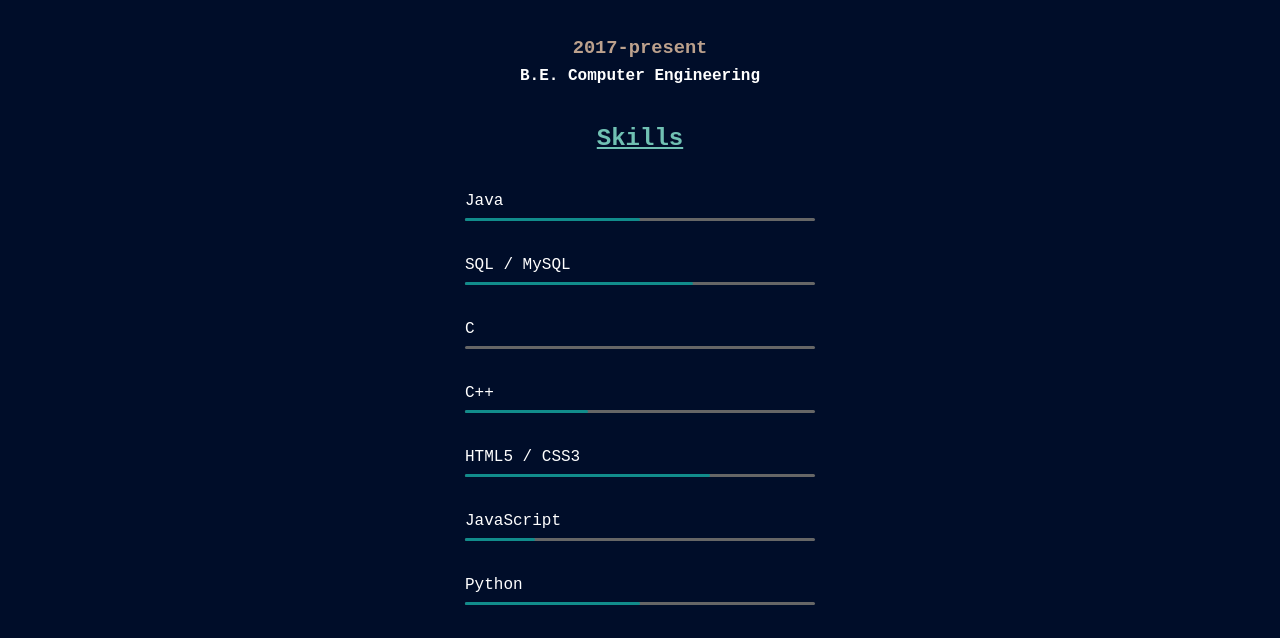
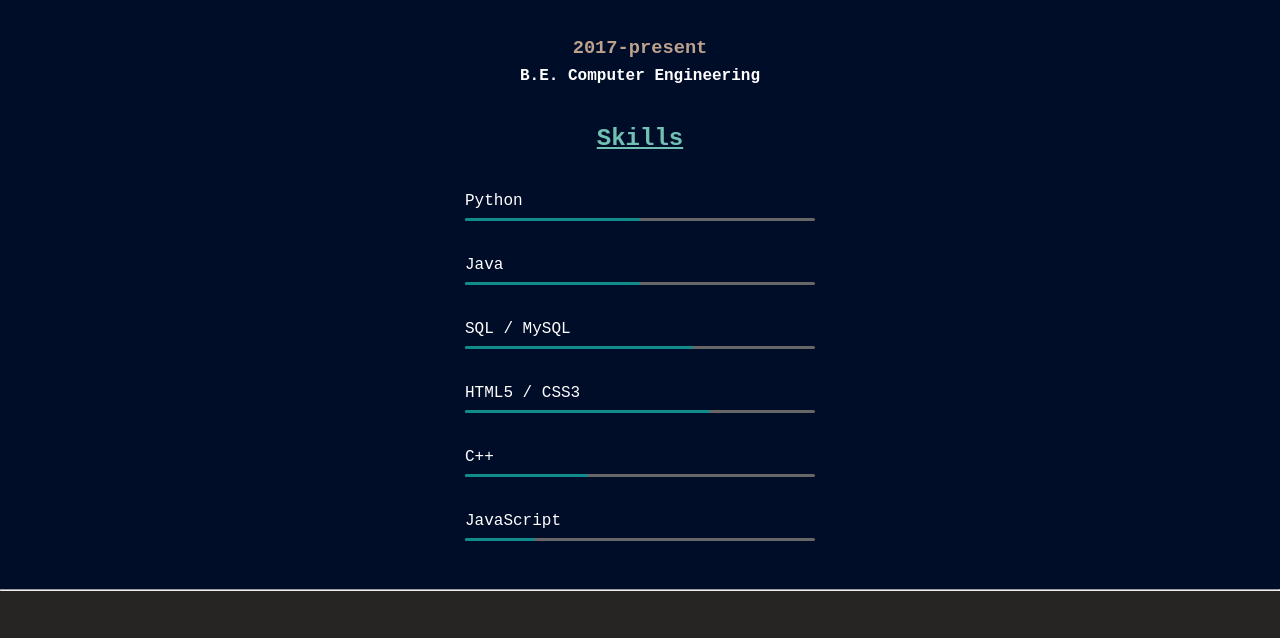
Before and after one commit to yeshapatel356/yeshapatel356.github.io, a plain HTML site: page portfolio.html in a window 1280 px wide. Shown: the part 1349-1987 px from the top of the page. Drawn offline with Linux system fonts and the light colour scheme.

Commit message:
Update portfolio.html

```diff
--- a/portfolio.html
+++ b/portfolio.html
@@ -149,6 +149,13 @@
 
     <ul class="skills-bar-container">
 
+      <label>Python</label>
+      <span class="percent"></span>
+      <li>
+        <span class="progressbar progressblue" id="progress-python"></span>
+      </li>
+
+
       <label>Java</label>
       <span class="percent"></span>
       <li>
@@ -161,10 +168,10 @@
         <span class="progressbar progressblue" id="progress-sql"></span>
       </li>
 
-      <label>C</label>
-      <span class="percent" id="angular-pourcent"></span>
+      <label>HTML5 / CSS3</label>
+      <span class="percent"></span>
       <li>
-        <span class="progressbar progressblue" id="progress-c"></span>
+        <span class="progressbar progressblue" id="progress-htmlcss"></span>
       </li>
 
       <label>C++</label>
@@ -173,23 +180,13 @@
         <span class="progressbar progressblue" id="progress-cplusplus"></span>
       </li>
 
-      <label>HTML5 / CSS3</label>
-      <span class="percent"></span>
-      <li>
-        <span class="progressbar progressblue" id="progress-htmlcss"></span>
-      </li>
-
       <label>JavaScript</label>
       <span class="percent"></span>
       <li>
         <span class="progressbar progressblue" id="progress-js"></span>
       </li>
 
-      <label>Python</label>
-      <span class="percent"></span>
-      <li>
-        <span class="progressbar progressblue" id="progress-python"></span>
-      </li>
+
     </ul>
   </div>
 </div>
```
